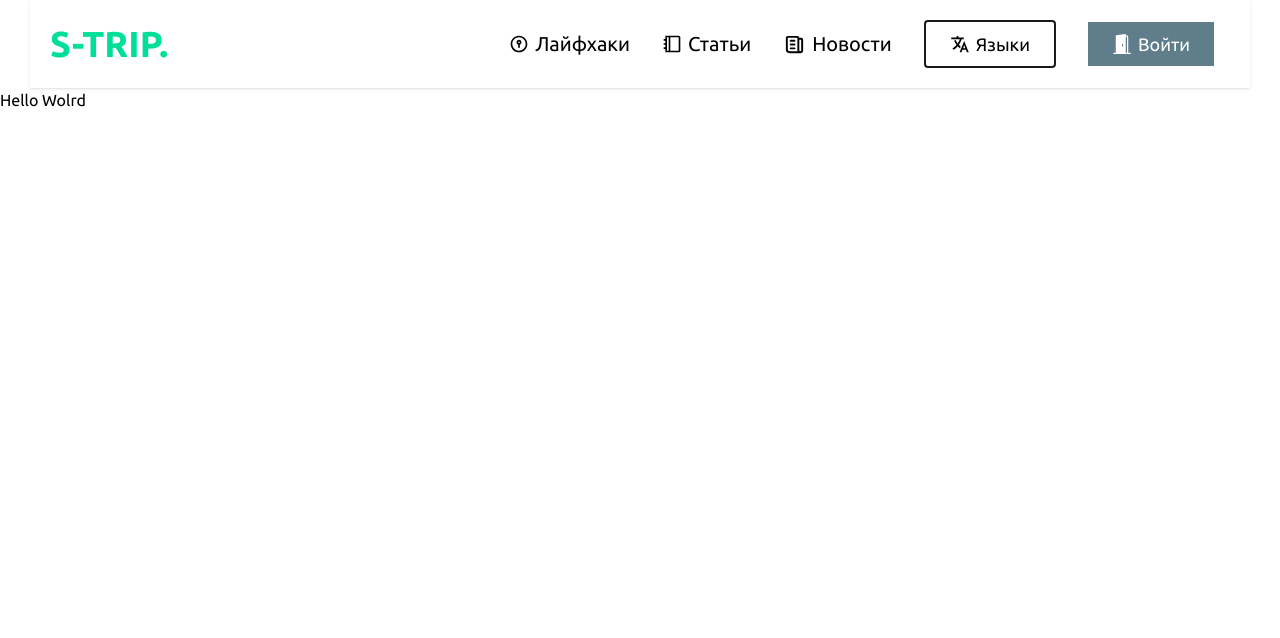
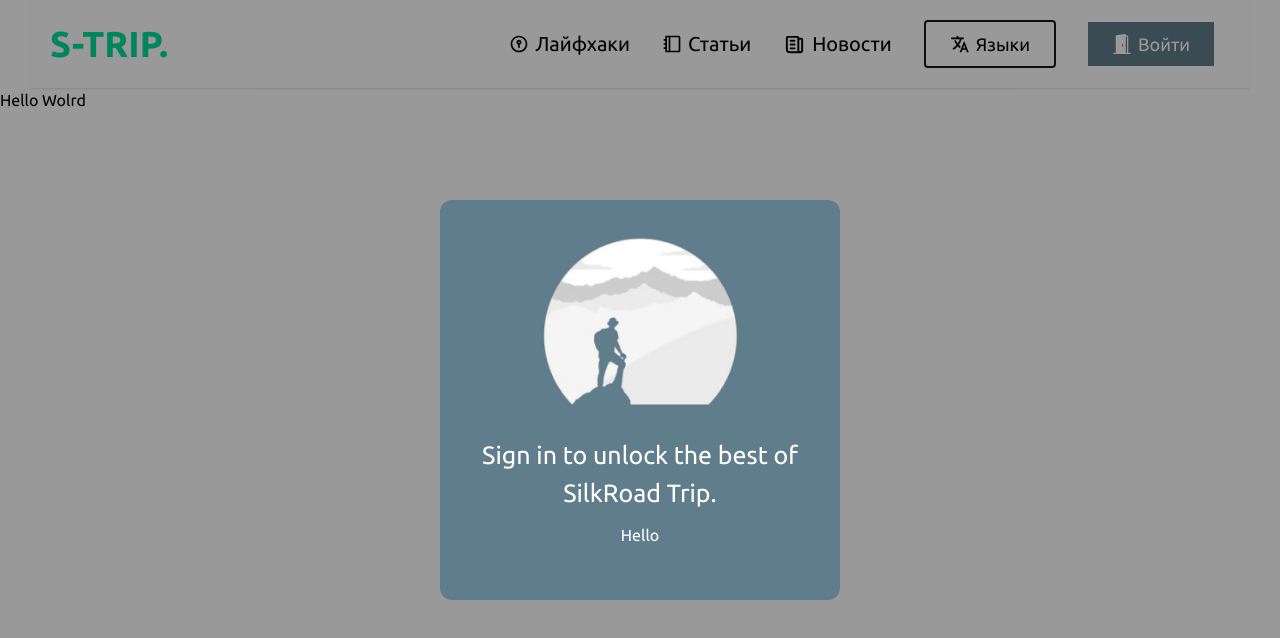
Before and after one commit to neobis2022team2autnm/S-TRIP.0.2, a React (Create React App) app: page / in a window 1280 px wide. Both pictures are taken after a click on the button "Войти". Shown: the top 638 px of the page. Built offline with nearby package versions, Linux system fonts and the light colour scheme.

Commit message:
init : add modal popap with only layout

```diff
--- a/package.json
+++ b/package.json
@@ -14,6 +14,7 @@
     "react-country-flag": "^3.0.2",
     "react-dom": "^18.2.0",
     "react-icons": "^4.6.0",
+    "react-redux": "^8.0.5",
     "react-router-dom": "^6.4.3",
     "react-scripts": "5.0.1",
     "web-vitals": "^2.1.4"
--- a/src/App.js
+++ b/src/App.js
@@ -1,6 +1,6 @@
 import { useState } from 'react'
 import Navbar from "./components/Navbar";
-import Signin from "./components/SignIn";
+import Signin from "./components/SingIn";
 
 function App() {
 
--- /dev/null
+++ b/src/components/Modal-Popap/index.jsx
@@ -0,0 +1,38 @@
+//import React
+import React, { useEffect } from "react";
+import { useDispatch, useSelector } from "react-redux";
+import "./style.scss";
+
+const ModalPopap = (props) => {
+
+  const { isLogged } = useSelector((state) => state.auth);
+
+  useEffect(() => {
+    if (isLogged) {
+      props.setActive(false);
+    }
+  }, [isLogged]);
+
+
+  return (
+    <div
+      className={props.active ? "z-50 modal active" : "z-50 modal"}
+      onClick={() => props.setActive(false)}
+    >
+      <div
+        className={props.active ? "modal__content active" : "modal__content"}
+        onClick={(e) => e.stopPropagation()}
+      >
+        <img className="modal-logo" src={props.logo} alt="Logo" />
+        <h5 className="modal-title">
+          Sign in to unlock the best of <br />
+          SilkRoad Trip.
+        </h5>
+
+        {props.children}
+      </div>
+    </div>
+  );
+};
+
+export default ModalPopap;
--- /dev/null
+++ b/src/components/Modal-Popap/style.scss
@@ -0,0 +1,51 @@
+.modal {
+  height: 100vh;
+  width: 100vw;
+  background-color: rgba(0, 0, 0, 0.4);
+  position: fixed;
+  top: 0;
+  left: 0;
+  display: flex;
+  align-items: center;
+  justify-content: center;
+  opacity: 0;
+  pointer-events: none;
+  transition: 0.5s;
+
+  &.active {
+    opacity: 1;
+    pointer-events: all;
+  }
+
+  &__content {
+    text-align: center;
+    padding: 25px;
+    border-radius: 12px;
+    background-color: #607d8b;
+    color: #fff;
+    height: 400px;
+    width: 400px;
+    transform: scale(0.5);
+    transition: 0.4s all;
+
+    &.active {
+      transform: scale(1);
+    }
+  }
+
+  &-logo {
+    height: 200px;
+    margin: 0 auto;
+  }
+
+  &-button {
+    padding: 5px 10px;
+    background-color: red;
+  }
+
+  &-title {
+    padding-top: 12px;
+    padding-bottom: 11px;
+    font-size: 25px;
+  }
+}
--- a/src/components/Navbar/index.jsx
+++ b/src/components/Navbar/index.jsx
@@ -5,8 +5,11 @@
 import { RiBookletLine } from 'react-icons/ri';
 import { TbNews } from 'react-icons/tb';
 import { IoLanguageSharp } from 'react-icons/io5';
-import { BsFillDoorOpenFill } from 'react-icons/bs'
+import { BsFillDoorOpenFill } from 'react-icons/bs';
+import logo from '../../assets/images/logos/logo.medium.png'
 import Dropdown from '../Dropdown';
+import ModalPopap from '../Modal-Popap';
+import Singin from '../SingIn';
 
 const languages = [
   {
@@ -25,6 +28,7 @@
 
   const [menu, setMenu] = useState(true);
   const [dropdown, setDropdown] = useState(false);
+  const [modalActive, setModalActive] = useState(false);
 
 
   return (
@@ -66,11 +70,15 @@
             </button>
             {dropdown && <Dropdown languages={languages} dropdown={dropdown} setDropdown={setDropdown} />}
 
-            <button className="text-lg bg-[#607d8b] text-white  duration-500 px-6 py-2 mx-4 flex  items-center gap-x-1.5">
+            <button onClick={() => setModalActive(!modalActive)} className="text-lg bg-[#607d8b] text-white  duration-500 px-6 py-2 mx-4 flex  items-center gap-x-1.5">
               <BsFillDoorOpenFill size={20} />
               Войти
             </button>
-
+            {
+              <ModalPopap logo={logo} active={modalActive} setActive={setModalActive}>
+                Hello
+              </ModalPopap>
+            }
           </ul>
         </nav>
       </div>
--- a/src/components/SignIn/index.jsx
+++ b/src/components/SingIn/index.jsx
@@ -1,7 +1,7 @@
 import { useEffect, useRef } from "react";
 import { LoginByGoogle } from "../../port";
 
-export const Signin = ({ status, active, setActive }) => {
+export const Singin = ({ status, active, setActive }) => {
   const googleBtn = useRef(null);
 
   const handleCallbackResponse = (response) => {
@@ -37,4 +37,4 @@
   );
 };
 
-export default Signin;
+export default Singin;
```
Also changed, not shown: src/index.js (+5 -2 lines), 1 other file (tests, documents, lock files or other folders).
